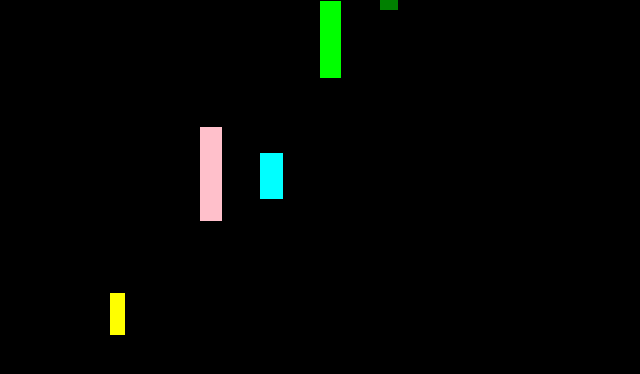
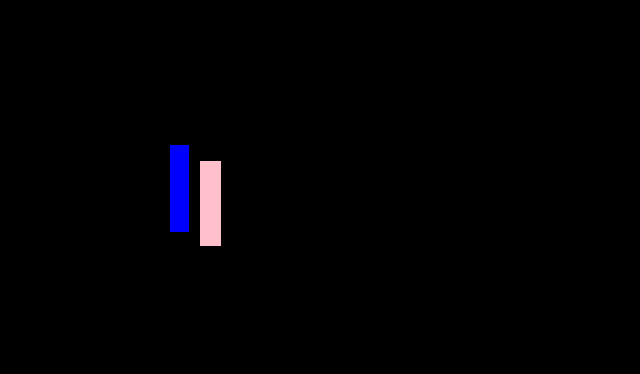
Before and after one commit to TheSilentIce/Codepocalypse-2025, a React app in the folder Frontend/: page / in a window 1280 px wide. Shown: the top 374 px of the page, without its empty margins (0-640 px from the left). Built offline with nearby package versions, Linux system fonts and the light colour scheme; the HTML template or start-up script is replaced by a standard one.

Commit message:
basic particle system implemented

```diff
--- a/Frontend/src/App.tsx
+++ b/Frontend/src/App.tsx
@@ -13,7 +13,7 @@ function App() {
 
   const lastEndTimes: Record<number, number> = {}; // track last end per key
 
-  for (let i = 0; i < 50; i++) {
+  for (let i = 0; i < 20; i++) {
     const midi = keys[Math.floor(Math.random() * keys.length)];
     const duration = 0.8 + Math.random() * 1.2; // 0.8–2 sec
     const lastEnd = lastEndTimes[midi] ?? 0;
--- a/Frontend/src/components/Note/FallingNote.tsx
+++ b/Frontend/src/components/Note/FallingNote.tsx
@@ -1,10 +1,12 @@
-import { motion } from "motion/react";
+import { motion, useMotionValue, useMotionValueEvent } from "motion/react";
 import type { Note } from "../utilities";
+import { useState } from "react";
 
 interface FallingNoteProps {
   note: Note;
   border: number;
   containerHeight: number;
+  gifUrl: string;
   onFinish?: (id: string | number) => void;
 }
 
@@ -12,36 +14,71 @@ export default function FallingNote({
   note,
   border,
   containerHeight,
+  gifUrl,
   onFinish,
 }: FallingNoteProps) {
   const x = note.x ?? 0;
   const width = note.width ?? 20;
   const duration = note.duration ?? 1;
   const color = note.color ?? "aqua";
-  const noteHeight = duration * 50;
+  const noteHeight = 20 + duration * 10;
+  const extraHeight = 50; // extra height for longer visuals
+  const motionHeight = noteHeight + extraHeight;
+
+  const y = useMotionValue(-motionHeight);
+  const [showGif, setShowGif] = useState(false);
+
+  // Keep GIF visible as long as **bottom of motion div touches the border**
+  useMotionValueEvent(y, "change", (latest) => {
+    const bottom = latest + motionHeight;
+    setShowGif(bottom >= border);
+  });
 
   return (
+    <>
+      {/* Falling note */}
       <div
         className="absolute"
         style={{
           left: x,
           width,
-        height: containerHeight, // full container height
-        overflow: "hidden",
+          height: containerHeight,
+          overflow: "visible",
         }}
       >
         <motion.div
           style={{
             position: "absolute",
-          top: -noteHeight, // start slightly above container
+            top: y,
             width: "100%",
-          height: noteHeight,
+            height: motionHeight,
             backgroundColor: color,
           }}
-        animate={{ top: border }} // fall to the actual border
+          animate={{ top: containerHeight }}
           transition={{ duration: duration * 2, ease: "linear" }}
           onAnimationComplete={() => onFinish?.(note.id)}
         />
       </div>
+
+      {/* GIF at border */}
+      {showGif && (
+        <motion.img
+          src={gifUrl}
+          initial={{ opacity: 0 }}
+          animate={{ opacity: 1 }}
+          exit={{ opacity: 0 }}
+          style={{
+            position: "absolute",
+            left: x - width / 2,
+            top: border - 50, // adjust to lift GIF above border
+            width: width * 2,
+            height: width * 2,
+            pointerEvents: "none",
+            zIndex: 50,
+          }}
+          alt="note-hit-gif"
+        />
+      )}
+    </>
   );
 }
--- a/Frontend/src/components/Note/NoteRenderer.tsx
+++ b/Frontend/src/components/Note/NoteRenderer.tsx
@@ -63,6 +63,7 @@ export default function NoteRenderer({ notes, border }: RendererProps) {
           note={note}
           border={border}
           containerHeight={containerHeight}
+          gifUrl="../../../public/star-unscreen.gif"
           onFinish={removeNote}
         />
       ))}
```
Also changed, not shown: Frontend/src/components/ParticleBackground.tsx (added), 1 other file (tests, documents, lock files or other folders). Lines whose indentation alone changed are shown as unchanged.
